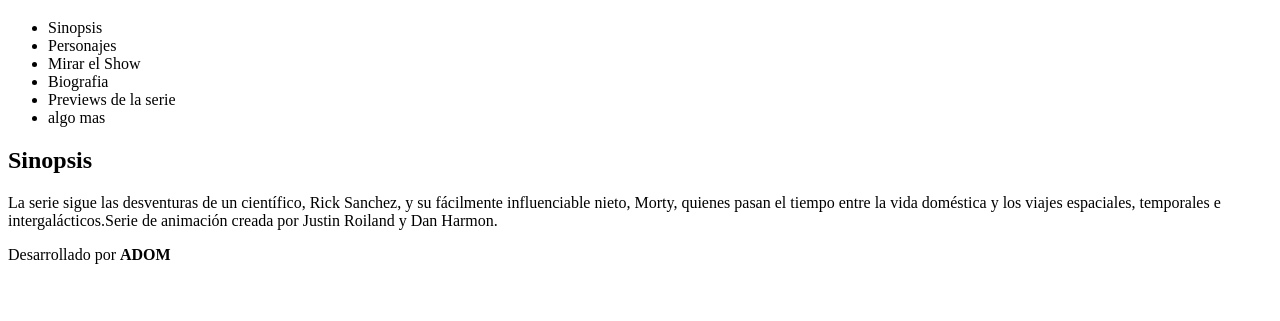
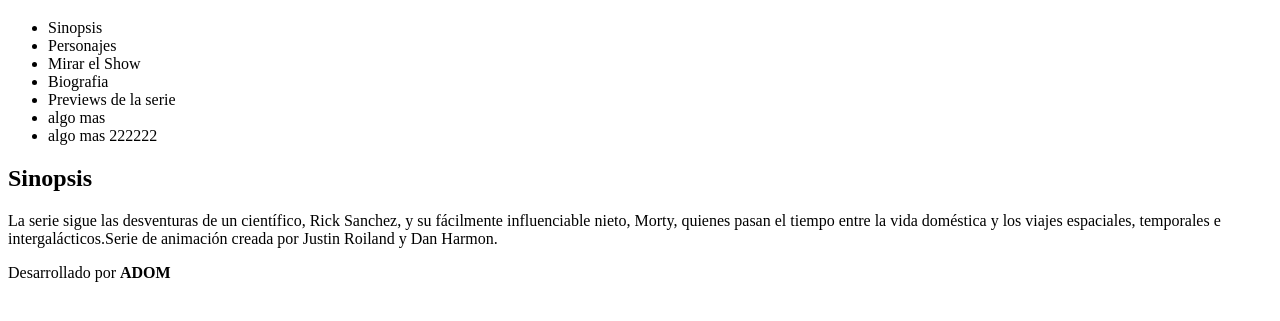
Before and after one commit to ADomSolutions/segunda, a plain HTML site: page index.html in a window 1280 px wide. Shown: the part 373-694 px from the top of the page. Drawn offline with Linux system fonts and the light colour scheme.

Commit message:
algo nuevo

```diff
--- a/index.html
+++ b/index.html
@@ -25,6 +25,7 @@
           <li>Biografia</li>
           <li>Previews de la serie</li>
           <li>algo mas</li>
+          <li>algo mas  222222</li>
         </ul>
       </nav><!--Fin de Menú-->
     </header><!--Fin de header-->
```
